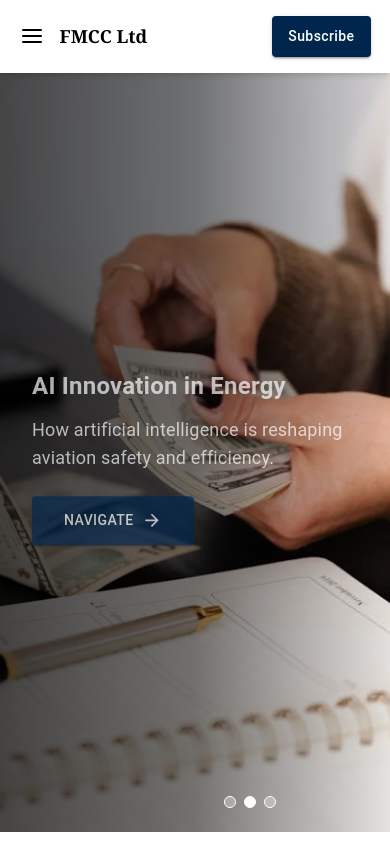
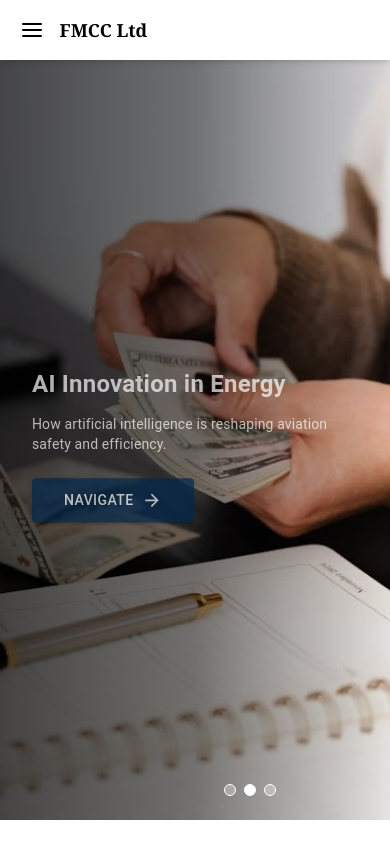
Before and after one commit to Obichris1/FMCC, a Next.js app: page / in a window 390 px wide. Shown: the top 844 px of the page. Built offline with nearby package versions, Linux system fonts and the light colour scheme.

Commit message:
Hero Fix

```diff
--- a/src/app/components/Footer.jsx
+++ b/src/app/components/Footer.jsx
@@ -71,7 +71,7 @@ const Footer = () => {
             </Typography>
 
             <Stack
-              direction={{ xs: "column", sm: "row" }}
+              direction={{ xs: "row", sm: "row" }}
               spacing={2}
               component="form"
               noValidate
@@ -140,7 +140,7 @@ const Footer = () => {
 
       {/* Bottom Copyright */}
       <div className="py-4 w-[90%] m-auto text-white flex flex-col md:flex-row justify-between items-center gap-2">
-        <Typography className="!text-sm text-white text-center">
+        <Typography className="!text-xs md:!text-sm text-white text-center">
           Copyright &copy; 2025 FMCC LTD. All rights reserved
         </Typography>
 
--- a/src/app/components/Header.jsx
+++ b/src/app/components/Header.jsx
@@ -112,7 +112,7 @@ export default function Header() {
         </nav>
 
         {/* Auth */}
-        <Button variant="contained" className="hidden sm:flex gap-4 items-center !bg-[#00264D] text-sm lg:text-sm !py-2 capitalize">
+        <Button variant="contained" className="!hidden sm:!flex gap-4 items-center !bg-[#00264D] text-sm lg:text-sm !py-2 capitalize">
           <Link className="capitalize" href="#">Subscribe</Link>
         </Button>
 
@@ -155,9 +155,7 @@ export default function Header() {
               </Link>
 
               <div className="mt-6 border-t border-white/20 pt-4 flex flex-col gap-3">
-                <Link href="#" onClick={() => setIsMobileMenuOpen(false)}>
-                  Sign In
-                </Link>
+
                 <Link href="#" onClick={() => setIsMobileMenuOpen(false)}>
                   Subscribe
                 </Link>
--- a/src/app/components/Hero.jsx
+++ b/src/app/components/Hero.jsx
@@ -58,13 +58,13 @@ export default function Hero() {
             <Typography className=" !text-2xl md:!text-4xl !font-bold !leading-7 !mb-4">
               {title}
             </Typography>
-            <Typography className="!text-lg md:!text-lg !mb-6">
+            <Typography className="!text-sm md:!text-lg !mb-6">
               {subtitle}
             </Typography>
 
             <Button
               variant="contained"
-            className="!text-white !px-8 !py-3 !bg-[#00264D] font-semibold hover:!shadow-2xl hover:!scale-105 flex items-center gap-2"
+            className="!text-white !text-sm !px-8 !py-3 !bg-[#00264D] font-semibold hover:!shadow-2xl hover:!scale-105 flex items-center gap-2"
             >
               Navigate
               <MdArrowForward className="text-white text-xl" />
--- a/src/app/components/ServiceCards.jsx
+++ b/src/app/components/ServiceCards.jsx
@@ -9,7 +9,7 @@ export default function ServiceCard({ title, description, color, icon: Icon }) {
 
   return (
     <div
-      className="w-96 sm:w-48 sm:h-48 h-72 perspective"
+      className="w-84 sm:w-48 sm:h-48 h-64 perspective"
       onMouseEnter={() => setHovered(true)}
       onMouseLeave={() => setHovered(false)}
     >
--- a/src/app/page.js
+++ b/src/app/page.js
@@ -139,7 +139,7 @@ export default function Home() {
             whileInView={{ opacity: 1, y: 0 }}
             transition={{ duration: 0.8, delay: 0.2 }}
           >
-            <Typography variant="h4" fontWeight="bold" className="text-black !text-2xl md:!text-3xl !mb-6">
+            <Typography variant="h4" fontWeight="bold" className="text-black !text-xl md:!text-3xl !mb-6">
             Equipped to meet your requirements..
             </Typography>
           </motion.div>
@@ -149,7 +149,7 @@ export default function Home() {
             whileInView={{ opacity: 1, y: 0 }}
             transition={{ duration: 0.8, delay: 0.4 }}
           >
-            <Typography variant="body1" className="!text-black!text-sm md:!text-base !mx-auto !mb-6  !leading-6 md:!leading-7"> {/* Increased mb */}
+            <Typography variant="body1" className="!text-black !text-sm md:!text-base !mx-auto !mb-6  !leading-6 md:!leading-7"> {/* Increased mb */}
             We are committed to providing industry-leading products and solutions tailored to specific business needs. Our expert team excels in identifying market trends, developing effective solutions, and delivering high-performance systems.
             </Typography>
           </motion.div>
@@ -166,7 +166,7 @@ export default function Home() {
             </Typography>
 
             <Link href="/target-route" className="inline-block mt-6 group hover:text-[#00008B] hover:underline">
-            <div className="flex gap-2 items-center"> <Typography> Learn More</Typography>
+            <div className="flex gap-2 text-sm md:text-base items-center"> <Typography> Learn More</Typography>
             <FaArrowRight className="text-xl   group-hover:translate-x-2 transition-transform duration-300" />
             </div>
 
```
